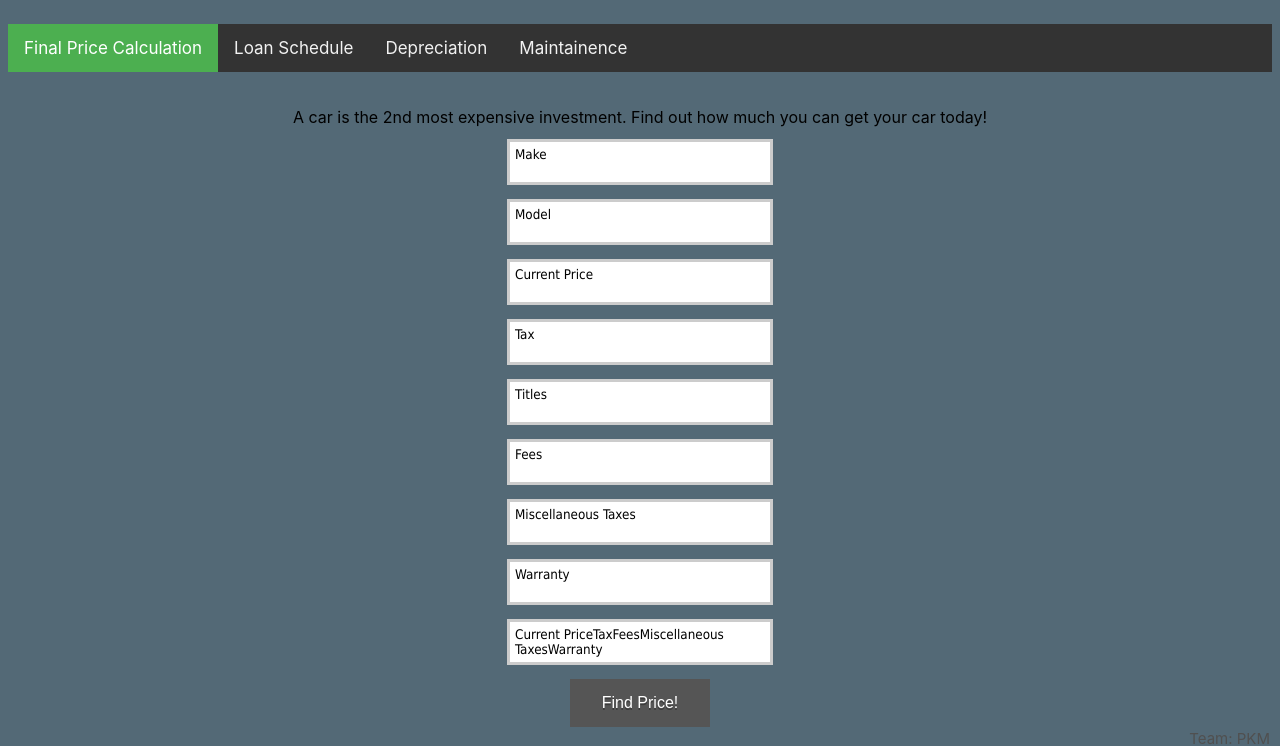
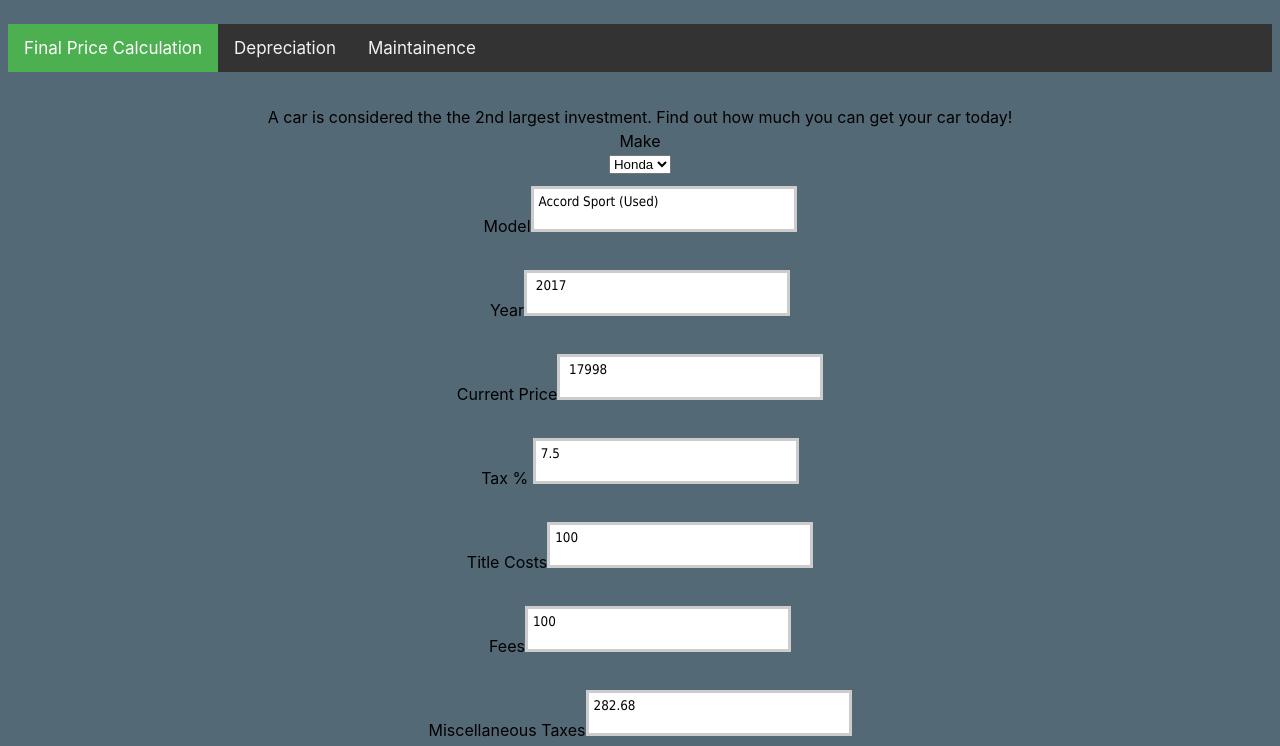
Before and after one commit to michaels107/CarPriceAnalysis, a plain HTML site: page index.html in a window 1280 px wide. Shown: the part 79-825 px from the top of the page. Drawn offline with Linux system fonts and the light colour scheme.

Commit message:
added functionality to the user's input

```diff
--- a/index.html
+++ b/index.html
@@ -18,7 +18,6 @@
 
         <div class="topnav" id="myTopnav">
             <a href="#finalpricecalculation" class="active">Final Price Calculation</a>
-            <a href="#loanschedule">Loan Schedule</a>
             <a href="#depreciation">Depreciation</a>
             <a href="#maintainence">Maintainence</a>
             <a href="javascript:void(0);" class="icon" onclick="myFunction()">
@@ -30,33 +29,44 @@
         </div>
 
                 <div id = "Time"></div>
-        <p id="ET">A car is the 2nd most expensive investment. Find out how much you can get your car today!</p>
+        <p id="ET">A car is considered the the 2nd largest investment. Find out how much you can get your car today!</p>
         </div>
 
-        <div id = "cards">
-            <! -- Card Entry and Total Points -->
-            <textarea id = "make">Make</textarea>
+        <div class = "finalpricecalculation">
+            <p>Make
+                <!-- Make<textarea id = "make">Make</textarea> -->
+            </p>
+
+            <form action="">
+                <select name="make" id="make">
+                  <option value="honda">Honda</option></select>
+
             <br>
-            <textarea id = "model">Model</textarea>
+            <p>Model<textarea id = "model">Accord Sport (Used)</textarea></p>
             <br>
-            <textarea id = "currentprice">Current Price</textarea>
+            <p>Year<textarea id = "year"> 2017</textarea></p>
             <br>
-            <textarea id = "tax">Tax</textarea>
+            <p>Current Price<textarea id = "currentprice"> 17998</textarea></p>
             <br>
-            <textarea id = "titles">Titles</textarea>
+            <p>Tax % <textarea id = "taxpercent">7.5</textarea></p>
             <br>
-            <textarea id = "fees">Fees</textarea>
+            <p>Title Costs<textarea id = "titles">100</textarea></p>
             <br>
-            <textarea id = "miscellaneoustaxes">Miscellaneous Taxes</textarea>
+            <p>Fees<textarea id = "fees">100</textarea></p>
             <br>
-            <textarea id = "warranty">Warranty</textarea>
+            <p>Miscellaneous Taxes<textarea id = "miscellaneoustaxes">282.68</textarea></p>
             <br>
-            <textarea id = "approximatefinalpurchaseprice">Approximate Final Purchase Price</textarea>
+            <p>Warranty Costs<textarea id = "warranty"> 1669</textarea></p>
+            <br>
+            <p>Other Costs<textarea id = "other">0</textarea></p>
+            <br>
+            <p>Tax<textarea id = "tax" readonly style = "background-color: rgb(92, 91, 91)"> </textarea></p>
+            <br>
+            <p>Final Cost<textarea id = "approximatefinalpurchaseprice" readonly style = "background-color: rgb(92, 91, 91)"> </textarea></p>
             <br>
 
-            <! -- Buttons for user to interact with-->
             <div id="buttons">
-                <button onclick="giveHint()">Find Price!</button>
+                <button onclick="findFinalPrice()">Find Total Cost</button>
             </div>
         </div>
         </div>
--- a/site.css
+++ b/site.css
@@ -32,6 +32,8 @@ button {
   display: inline-block;
   font-size: 16px;
 }
+
+
 
 button:hover {
   background-color: black;
@@ -97,12 +99,18 @@ textarea{
   display: none;
 }
 
+
 /*Overall paragraph tag styling*/
 p{
   color: black;
   padding: 1px;
   margin: 1px;
 }
+
+.finalpricecalculation{
+  display: inline-block;
+}
+
 
 /*Top level div for card pictures*/
 div#pictures {
@@ -143,6 +151,7 @@ p#footer{
   font-size: 15px;
 }
 
+
 /*Message paragrah tag i.e. game messages like found set or where hint is printed*/
 p#setValue{
   color: black;
--- a/site.js
+++ b/site.js
@@ -1,14 +1,32 @@
 let make = document.getElementById("make").value;
-console.log(make);
 let model = document.getElementById("model").value;
 let currentprice = document.getElementById("currentprice").value;
+
+let taxpercent = document.getElementById("taxpercent").value;
 let tax = document.getElementById("tax").value;
 let titles = document.getElementById("titles").value;
 let fees = document.getElementById("fees").value;
 let miscellaneoustaxes = document.getElementById("miscellaneoustaxes").value;
 let warranty = document.getElementById("warranty").value;
 let approximatefinalpurchaseprice = document.getElementById("approximatefinalpurchaseprice").value;
+let other = document.getElementById("other").value;
+let year = document.getElementById("year").value;
 
-let total = currentprice + tax + fees + miscellaneoustaxes + warranty
-document.getElementById("approximatefinalpurchaseprice").innerHTML = currentprice + tax + fees + miscellaneoustaxes + warranty;
-console.log(total);
+totalTax = (taxpercent/100) * parseInt(currentprice);
+
+
+
+function findFinalPrice(){
+    document.getElementById("tax").innerHTML = totalTax;
+    let total = parseFloat(currentprice) + parseFloat(totalTax) + parseFloat(titles) + parseFloat(fees) + parseFloat(miscellaneoustaxes) + parseFloat(warranty) + parseFloat(other);
+    console.log("---");
+    console.log(currentprice);
+    console.log(totalTax);
+    console.log(titles);
+    console.log(fees);
+    console.log(miscellaneoustaxes);
+    console.log(warranty);
+    console.log("---");
+    document.getElementById("approximatefinalpurchaseprice").innerHTML = total;
+    console.log(total);
+}
```
